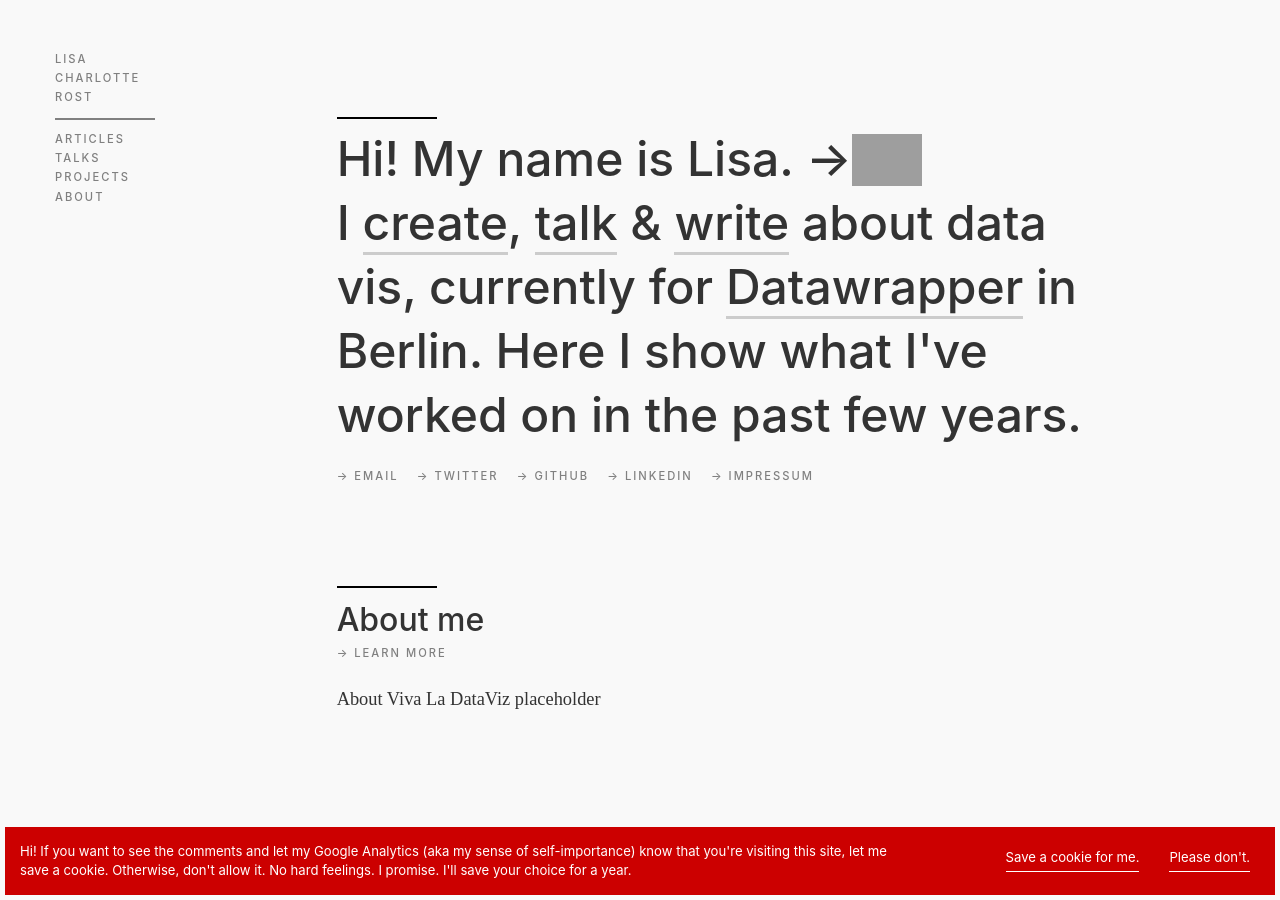
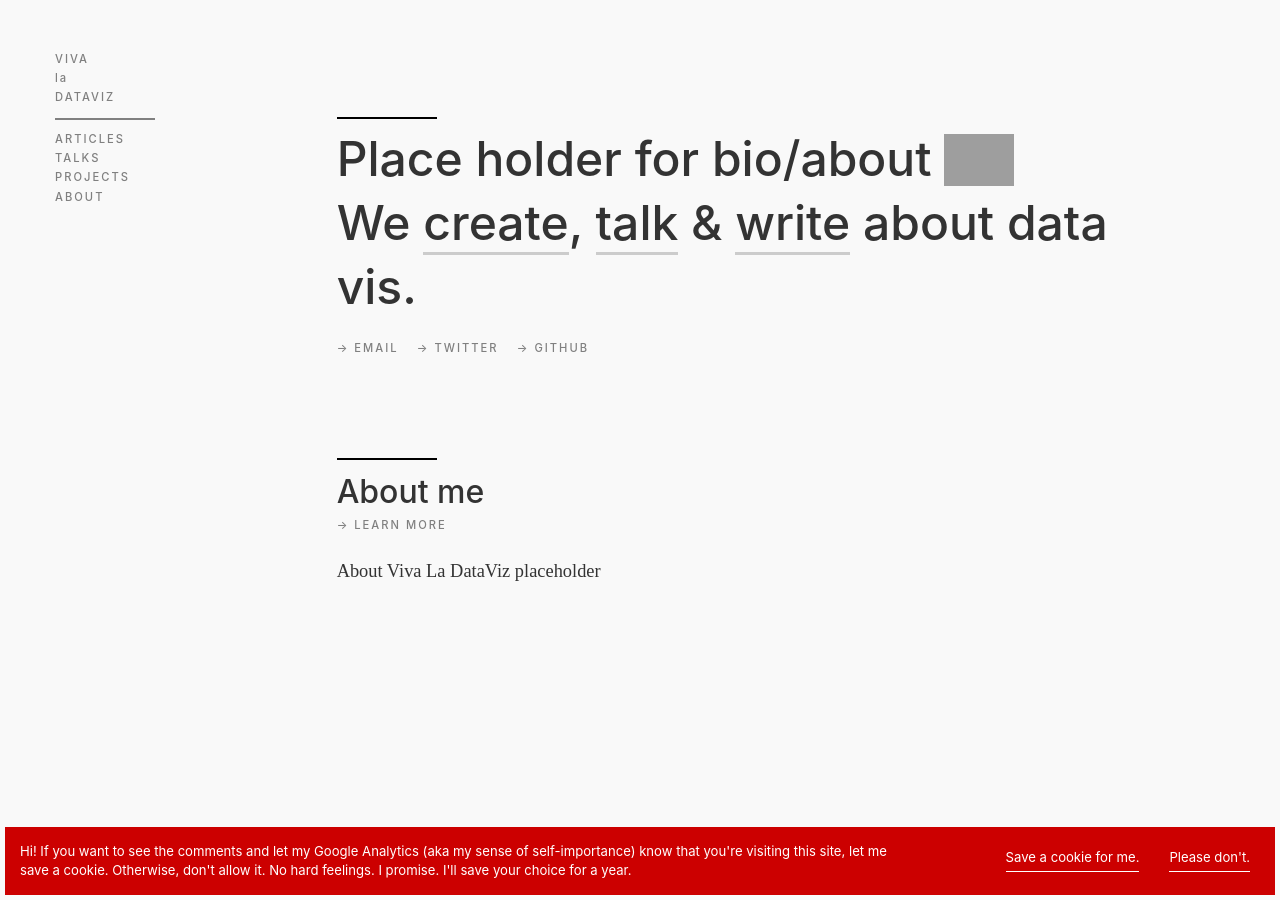
Before and after one commit to vivaladataviz/vivaladataviz.github.io, a Jekyll site: the page built from index.html, in a window 1280 px wide. Built offline with Jekyll 4.4.1, drawn with Linux system fonts in a browser that asks for light colours; some web fonts are replaced; the list of posts is cut into pages by our own code; grey boxes are pictures that could not be loaded.

Commit message:
clean more stuff

```diff
--- a/_includes/head.html
+++ b/_includes/head.html
@@ -26,15 +26,15 @@
   <link rel="alternate" type="application/rss+xml" title="RSS" href="/atom.xml">
 
   <!-- Twitter cards -->
-  <meta name="twitter:site"    content="@lisacrost">
-  <meta name="twitter:creator" content="@lisacrost">
+  <meta name="twitter:site"    content="@vivaladataviz">
+  <meta name="twitter:creator" content="@vivaladataviz">
   <meta name="twitter:title"   content="{{ page.title }}">
   <meta name="twitter:card"  content="summary_large_image">
 
   {% if page.summary %}
   <meta name="twitter:description" content="{{ page.summary }}">
   {% else %}
-  <meta name="twitter:description" content="Hi! My name is Lisa. I talk, create and write about data vis.">
+  <meta name="twitter:description" content="A joint project by Courtney Lee and Sergio Sánchez.">
   {% endif %}
 
   {% if page.image %}
--- a/_includes/sidebar.html
+++ b/_includes/sidebar.html
@@ -3,7 +3,7 @@
   <!-- show my name at the top -->
   <div class="sidebar-top">
     <div class="sidebar-title">
-      <a href="/">LISA&nbsp;<br>CHARLOTTE&nbsp;<br>ROST</a>
+      <a href="/">VIVA&nbsp;<br>la&nbsp;<br>DATAVIZ</a>
     </div>
   </div>
 
--- a/index.html
+++ b/index.html
@@ -8,16 +8,14 @@ title: Home
   <div class="intro">
     <hr>
     <h2>
-      Hi! My name is Lisa. -><a href="/about"><img src="/pic/000000-about2.png" width="70px" alt="profile pic Lisa" style="margin-bottom:-10px"></a> <br>
-      I <a href="/projects.html">create</a>, <a href="/talks.html">talk</a> & <a href="/articles.html">write</a> about data vis, currently for <a href="https://www.datawrapper.de" target="_blank">Datawrapper</a> in Berlin. Here I show what I've worked on in the past few years.<br>
+      Place holder for bio/about <a href="/about"><img src="/pic/000000-about2.png" width="70px" alt="profile pic " style="margin-bottom:-10px"></a> <br>
+      We <a href="/projects.html">create</a>, <a href="/talks.html">talk</a> & <a href="/articles.html">write</a> about data vis.<br>
     </h2><br>
 
     <div class="sidebar-text">
-      &rarr; <a href="mailto:lisacharlotterost@gmail.com">EMAIL</a>&emsp;
-      &rarr; <a href="https://twitter.com/lisacrost" target="_blank">TWITTER</a>&emsp;
-      &rarr; <a href="https://github.com/lisacharlotterost" target="_blank">GITHUB</a>&emsp;
-      &rarr; <a href="https://www.linkedin.com/in/lisacharlotterost/" target="_blank">LINKEDIN</a>&emsp;
-      &rarr; <a href="/impressum.html">IMPRESSUM</a>
+      &rarr; <a href="mailto:vivaladataviz@gmail.com">EMAIL</a>&emsp;
+      &rarr; <a href="https://twitter.com/vivaladataviz" target="_blank">TWITTER</a>&emsp;
+      &rarr; <a href="https://github.com/vivaladataviz" target="_blank">GITHUB</a>&emsp;
     </div>
 
   </div>
```
